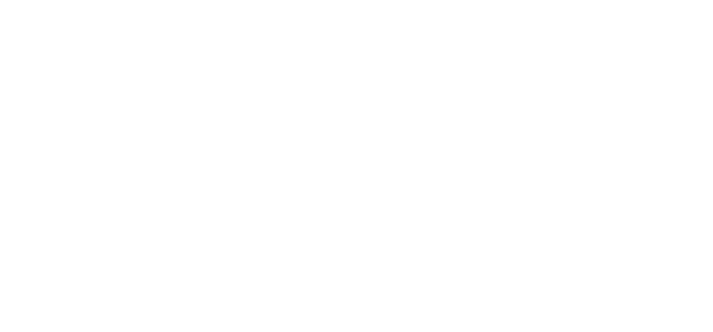
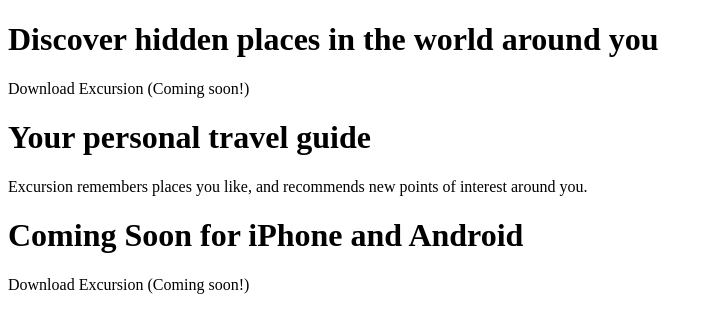
Before and after one commit to kioiku-ishisho/Excursion, a plain HTML site: page index.html in a window 1280 px wide. Shown: the whole page, without its empty margins (0-713 px from the left). Drawn offline with Linux system fonts and the light colour scheme; files that its build step writes are made by us from their sources.

Commit message:
first change to html file

```diff
--- a/index.html
+++ b/index.html
@@ -6,6 +6,14 @@
     <link rel="stylesheet" href="style.css">
 </head>
 <body>
+    <h1>Discover hidden places in the world around you</h1>
+    <p>Download Excursion (Coming soon!)</p>
+
+    <h1>Your personal travel guide</h1>
+    <p>Excursion remembers places you like, and recommends new points of interest around you.</p>
+
+    <h1>Coming Soon for iPhone and Android</h1>
+    <p>Download Excursion (Coming soon!)</p>
 
 </body>
 
```
